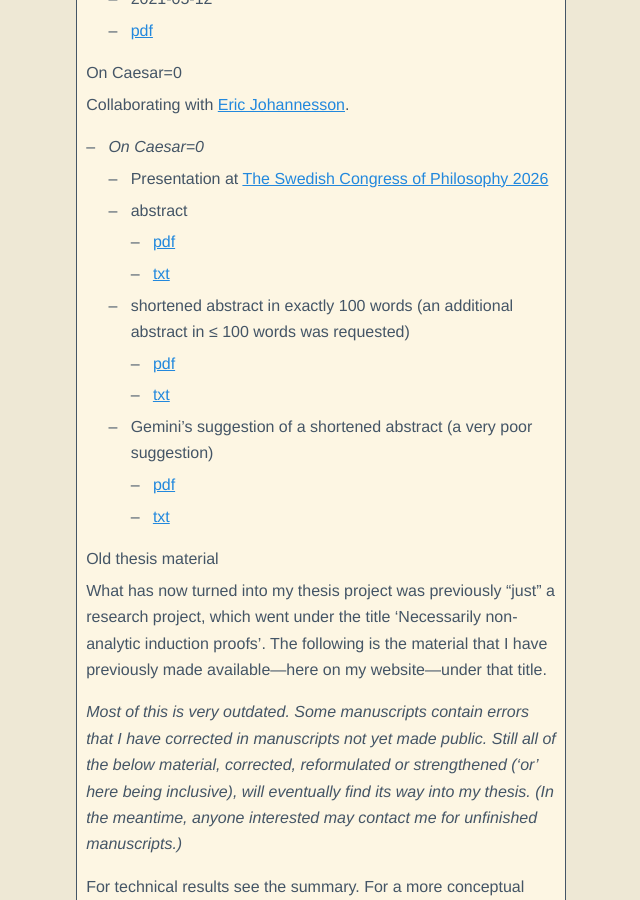
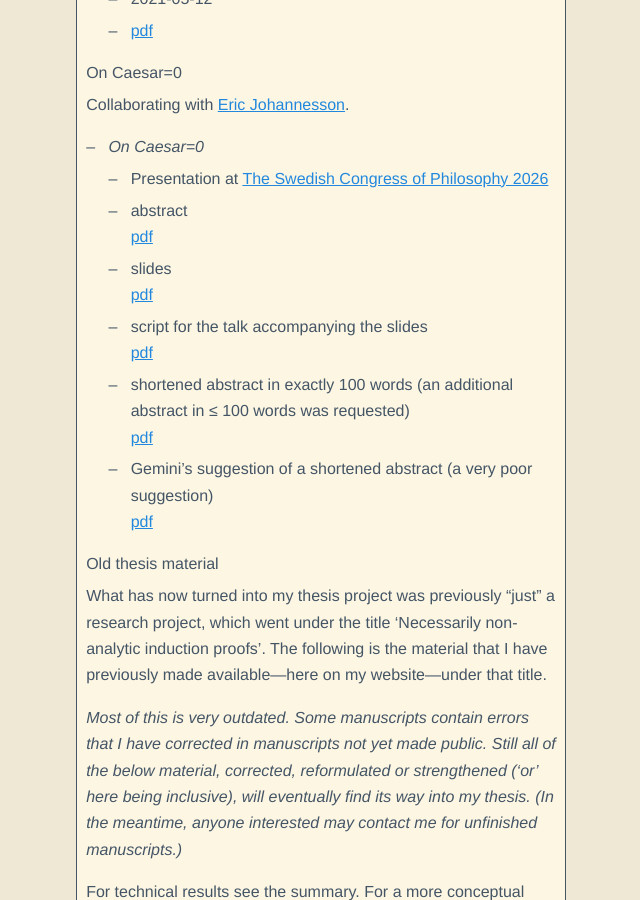
Before and after one commit to anderslundstedt/anderslundstedt.github.io, a Jekyll site: the page built from research/index.md, in a window 1280 px wide and 900 px high, scrolled down 1108 px. Shown: the whole window, without its empty margins (319-959 px from the left). Built offline with Jekyll 4.4.1, drawn with Linux system fonts in a browser that asks for light colours.

Commit message:
filosofidagarna presentation: On Caesar=0

```diff
--- a/research/index.md
+++ b/research/index.md
@@ -49,15 +49,16 @@ Collaborating with [Eric Johannesson](https://ericjohannesson.com).
   - Presentation at
     [The Swedish Congress of Philosophy 2026](https://www.su.se/enheter/filosofiska-institutionen/forskning/konferenser-och-seminarier/filosofidagarna-2026)
   - abstract
-    - [pdf](caesar/Johanneson-Lundstedt_On-Caesar-Equal-To-0_abstract_Swedish-Congress-of-Philosophy-2026.pdf)
-    - [txt](caesar/Johanneson-Lundstedt_On-Caesar-Equal-To-0_abstract_Swedish-Congress-of-Philosophy-2026.txt)
+    [pdf](caesar/Johanneson-Lundstedt_On-Caesar-Equal-To-0_abstract_Swedish-Congress-of-Philosophy-2026.pdf)
+  - slides
+    [pdf](caesar/Johanneson-Lundstedt_On-Caesar-Equal-To-0_slides_Swedish-Congress-of-Philosophy-2026.pdf)
+  - script for the talk accompanying the slides
+    [pdf](caesar/Johanneson-Lundstedt_On-Caesar-Equal-To-0_talk_Swedish-Congress-of-Philosophy-2026.pdf)
   - shortened abstract in exactly 100 words (an additional abstract in
     ≤ 100 words was requested)
-    - [pdf](caesar/Johanneson-Lundstedt_On-Caesar-Equal-To-0_shortened-abstract_Swedish-Congress-of-Philosophy-2026.pdf)
-    - [txt](caesar/Johanneson-Lundstedt_On-Caesar-Equal-To-0_shortened-abstract_Swedish-Congress-of-Philosophy-2026.txt)
+    [pdf](caesar/Johanneson-Lundstedt_On-Caesar-Equal-To-0_shortened-abstract_Swedish-Congress-of-Philosophy-2026.pdf)
   - Gemini's suggestion of a shortened abstract (a very poor suggestion)
-    - [pdf](caesar/Johanneson-Lundstedt_On-Caesar-Equal-To-0_Geminis-suggestion-of-shortened_abstract_Swedish-Congress-of-Philosophy-2026.pdf)
-    - [txt](caesar/Johanneson-Lundstedt_On-Caesar-Equal-To-0_Geminis-suggestion-of-shortened_abstract_Swedish-Congress-of-Philosophy-2026.txt)
+    [pdf](caesar/Johanneson-Lundstedt_On-Caesar-Equal-To-0_Geminis-suggestion-of-shortened_abstract_Swedish-Congress-of-Philosophy-2026.pdf)
 {% comment %}
   archive URL:
   https://web.archive.org/web/20260519103812/https://www.su.se/enheter/filosofiska-institutionen/forskning/konferenser-och-seminarier/filosofidagarna-2026
```
Also changed, not shown: _posts/2026-06-17-On-Caesar=0.md (added, +17 -0 lines), 2 other files.
